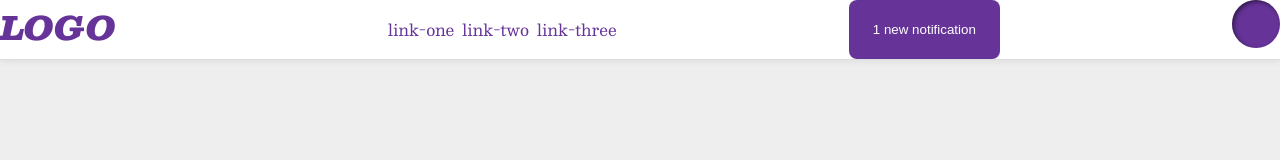
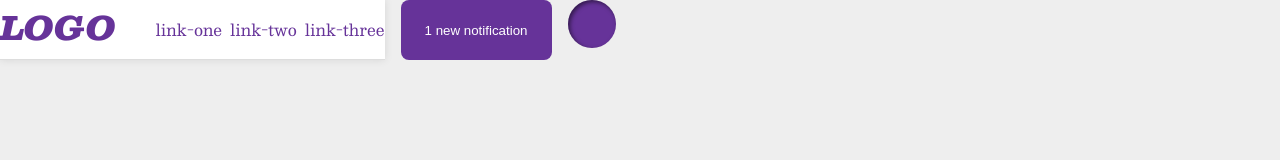
Before and after one commit to jackfine01/intro-css, a plain HTML site: page flexbox/flexheadertwo/index.html in a window 1280 px wide. Drawn offline with nearby package versions, Linux system fonts and the light colour scheme.

Commit message:
restarting after seeing solution, going to retry in 30 minutes.

```diff
--- a/flexbox/flexheadertwo/index.html
+++ b/flexbox/flexheadertwo/index.html
@@ -8,6 +8,7 @@
     <link rel="stylesheet" href="style.css">
   </head>
   <body>
+    <div class ="left">
     <div class="header">
       <div class="logo">
         LOGO
@@ -17,10 +18,13 @@
         <li><a href="https://google.com">link-two</a></li>
         <li><a href="https://google.com">link-three</a></li>
       </ul>
+    </div>
+      <div class ="right">
       <button class="notifications">
         1 new notification
       </button>
       <div class="profile-image"></div>
     </div>
+    </div>
   </body>
 </html>
--- a/flexbox/flexheadertwo/style.css
+++ b/flexbox/flexheadertwo/style.css
@@ -23,6 +23,7 @@ body {
   border-radius: 50%;
   width: 48px;
   height: 48px;
+  flex: 0 0 auto;
 }
 
 .logo {
```
